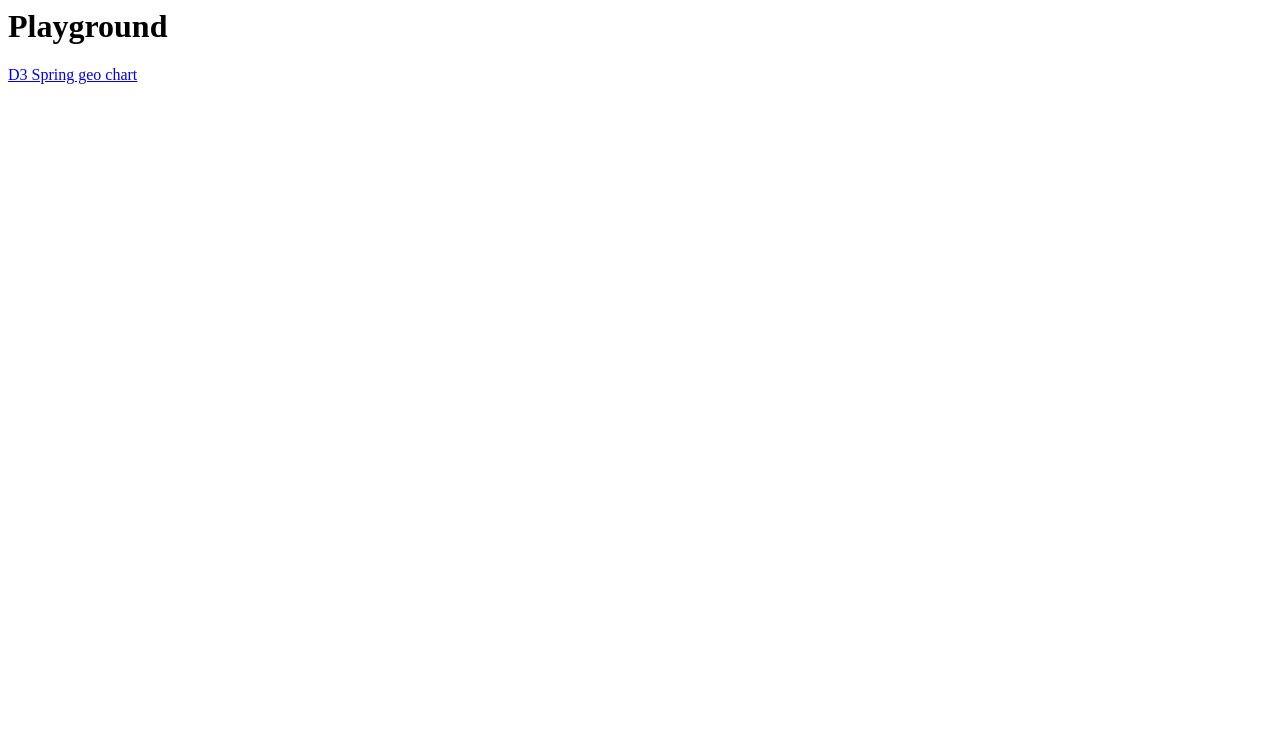
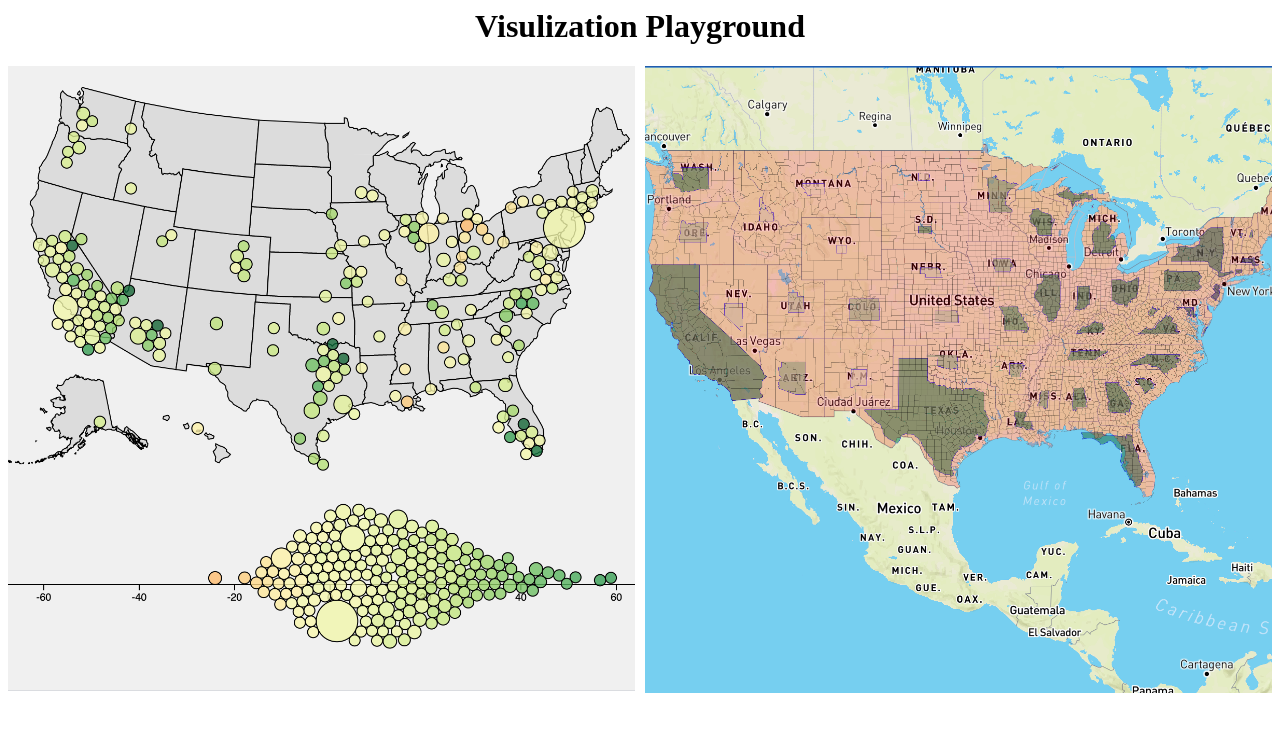
Before and after one commit to liorberry/liorberry.github.io, a plain HTML site: page index.html in a window 1280 px wide. Drawn offline with Linux system fonts and the light colour scheme.

Commit message:
add gallery view

```diff
--- a/index.html
+++ b/index.html
@@ -1,6 +1,23 @@
 <html>
+<link rel="stylesheet" href="style.css">
+</head>
 <body>
-<H1>Playground</H1>
-<p><a href="d3_spring_chart/index.html">D3 Spring geo chart</a>
+<H1>Visulization Playground</H1>
+
+<div class="myGallery">
+  <div class="item">
+    <a href="d3_spring_chart/index.html">
+    <img src="img1.png" />
+    <span class="caption">linking a d3 geo chart with a hive chart using springs</span>
+    </a>
+  </div>
+  <div class="item">
+    <a href="d3_spring_chart/index.html">
+    <img src="img2.png" />
+    <span class="caption">Normlize (distort) size of state/county based on primary metric</span>
+    </a>
+  </div>
+</div>
+
 </body>
 </html>
--- /dev/null
+++ b/style.css
@@ -0,0 +1,48 @@
+.myGallery {
+  display: grid;
+  grid-gap: 10px;
+  grid-template-columns: repeat(auto-fit, minmax(150px, 1fr));
+}
+
+.myGallery img {
+  width: 100%;
+}
+
+.myGallery .item {
+  position: relative;
+  overflow: hidden;
+}
+
+.myGallery .item img {
+  vertical-align: middle;
+}
+
+.myGallery .caption {
+  margin: 0;
+  padding: 1em;
+  position: absolute;
+  z-index: 1;
+  bottom: 0;
+  left: 0;
+  width: 100%;
+  max-height: 100%;
+  overflow: auto;
+  box-sizing: border-box;
+  transition: transform 0.5s;
+  transform: translateY(100%);
+  background: rgba(0, 0, 0, 0.7);
+  color: rgb(255, 255, 255);
+}
+
+.myGallery .item:hover .caption {
+  transform: translateY(0%);
+}
+
+h1,
+p {
+  text-align: center;
+}
+
+.myGallery {
+  font-size: 1rem;
+}
```
Also changed, not shown: img1.png (added), img2.png (added).
